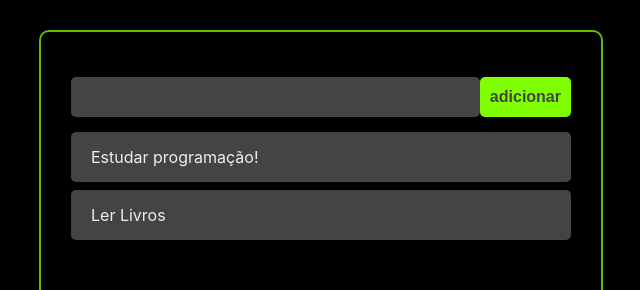
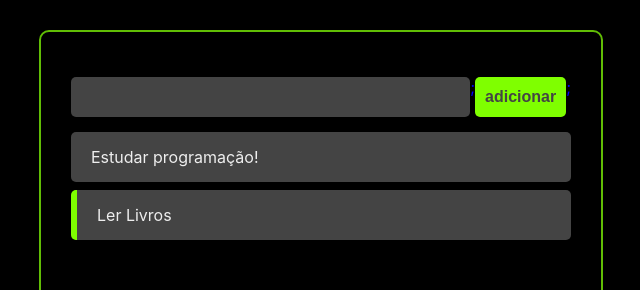
Before and after one commit to pedrohelias/react-courses, a React (Create React App) app in the folder curso_dicas_para_devs/: page / in a window 1280 px wide. Shown: the top 290 px of the page, without its empty margins (319-959 px from the left). Built offline with nearby package versions, Linux system fonts and the light colour scheme.

Commit message:
Alterçoes, para melhor interação, e add items

```diff
--- a/curso_dicas_para_devs/package.json
+++ b/curso_dicas_para_devs/package.json
@@ -9,6 +9,7 @@
     "react": "^17.0.2",
     "react-dom": "^17.0.2",
     "react-scripts": "4.0.3",
+    "uuid": "^8.3.2",
     "web-vitals": "^1.0.1"
   },
   "scripts": {
--- a/curso_dicas_para_devs/src/App.jsx
+++ b/curso_dicas_para_devs/src/App.jsx
@@ -3,6 +3,7 @@ import './App.css';
 import AddTask from "./components/AddTask";
 import Button from "./components/Button";
 import Tasks from "./components/Tasks";
+import {v4 as uuidv4} from "uuid";
 
 const App = () => {
   //let mensagem = "olá mundo!";
@@ -25,14 +26,32 @@ const App = () => {
 
 
 ]); //ao utilizar um state, sempre se coloca[variavel a ser alterada, nome da função que vai altera-la]
+  const handleTaskClickmodified = (taskId) => {
+    const newTasks = tasks.map((task)=>{
+      if(task.id === taskId) return {...task, completed: !task.completed}
+      return task;
+    });
 
+    setTasks(newTasks);
+
+  };
+  const handleTaskAddition = (taskTitle) => { //lidar com a adição de tasks
+    const newTask = [...tasks,{ //...tasks significa tudo que está em task
+      id: uuidv4(),
+      title: taskTitle,
+      completed: false
+    }]
+
+    setTasks(newTask);
+
+  }
 
   return(
     <div>
       <div className = "container">
-        <AddTask></AddTask>
+        <AddTask handleTaskAddition={handleTaskAddition}></AddTask>
 
-        <Tasks tasks={tasks}></Tasks>
+        <Tasks tasks={tasks}  handleTaskClickmodified = { handleTaskClickmodified}></Tasks>
 
 
       </div>
--- a/curso_dicas_para_devs/src/components/AddTask.jsx
+++ b/curso_dicas_para_devs/src/components/AddTask.jsx
@@ -1,14 +1,30 @@
-import React from 'react';
+//import React from 'react';
+import React, { useState} from 'react'; //esse é o correto a se usar quando se usa State e React
+//import { useState } from 'react/cjs/react.production.min';
 import "./AddTask.css";
 import Button from './Button';
 
-const AddTask = () => {
+
+
+const AddTask = ({handleTaskAddition}) => {
+    const [inputData, setInputData] = useState(""); //padrão string vazia
+
+    const handleInputChange = (e) => { //feito para lidar com a alteração do input
+        //console.log(e.target.value); testar via console log
+        setInputData(e.target.value);
+    };
+
+    const handleTaskClick = () => {
+        handleTaskAddition(inputData);
+        setInputData(""); //limpar o campo para adicionar task toda vez que se adiciona uma nova task
+
+    };
     return (
 
         <div className="add-task-container">
 
-            <input type="text" className="add-task-input"></input>
-            <Button>adicionar</Button>
+            <input value={inputData} onChange={handleInputChange} type="text" className="add-task-input"></input>;
+            <Button onClick={handleTaskClick}>adicionar</Button>;
 
         </div>
 
--- a/curso_dicas_para_devs/src/components/Task.css
+++ b/curso_dicas_para_devs/src/components/Task.css
@@ -9,3 +9,10 @@
     align-items: center;
 
 }
+
+.task-container{
+    cursor: pointer;
+
+
+
+}
--- a/curso_dicas_para_devs/src/components/Task.jsx
+++ b/curso_dicas_para_devs/src/components/Task.jsx
@@ -2,13 +2,22 @@ import React from 'react';
 import './Task.css';
 
 
-const Task = ({task}) => {
+const Task = ({task,  handleTaskClickmodified}) => {
     return (
-        <div className="task-container">
+//        <div className="task-container">
+//
+//           {task.title}
+//
+//        </div>);
+        <div className = "task-container" style={task.completed ? {borderLeft: "6px solid chartreuse" }: {}}>
+            <div className = "task-title" onClick={() => handleTaskClickmodified(task.id)}>
+                {task.title}
+            </div>
 
-           {task.title}
 
-        </div>);
+        </div>
+    );
+
 }
 
 
--- a/curso_dicas_para_devs/src/components/Tasks.jsx
+++ b/curso_dicas_para_devs/src/components/Tasks.jsx
@@ -2,14 +2,14 @@ import React from "react";
 import Task from "./Task";
 
 
-const Tasks  = ({tasks}) => {
+const Tasks  = ({tasks,  handleTaskClickmodified}) => {
 
 
     return(
         <div>
 
 
-          {tasks.map(task => <Task task = {task}> </Task>)}
+          {tasks.map(task => <Task task = {task}  handleTaskClickmodified={ handleTaskClickmodified}> </Task>)}
 
 
         </div>
```
Also changed, not shown: 1 other file (tests, documents, lock files or other folders).
